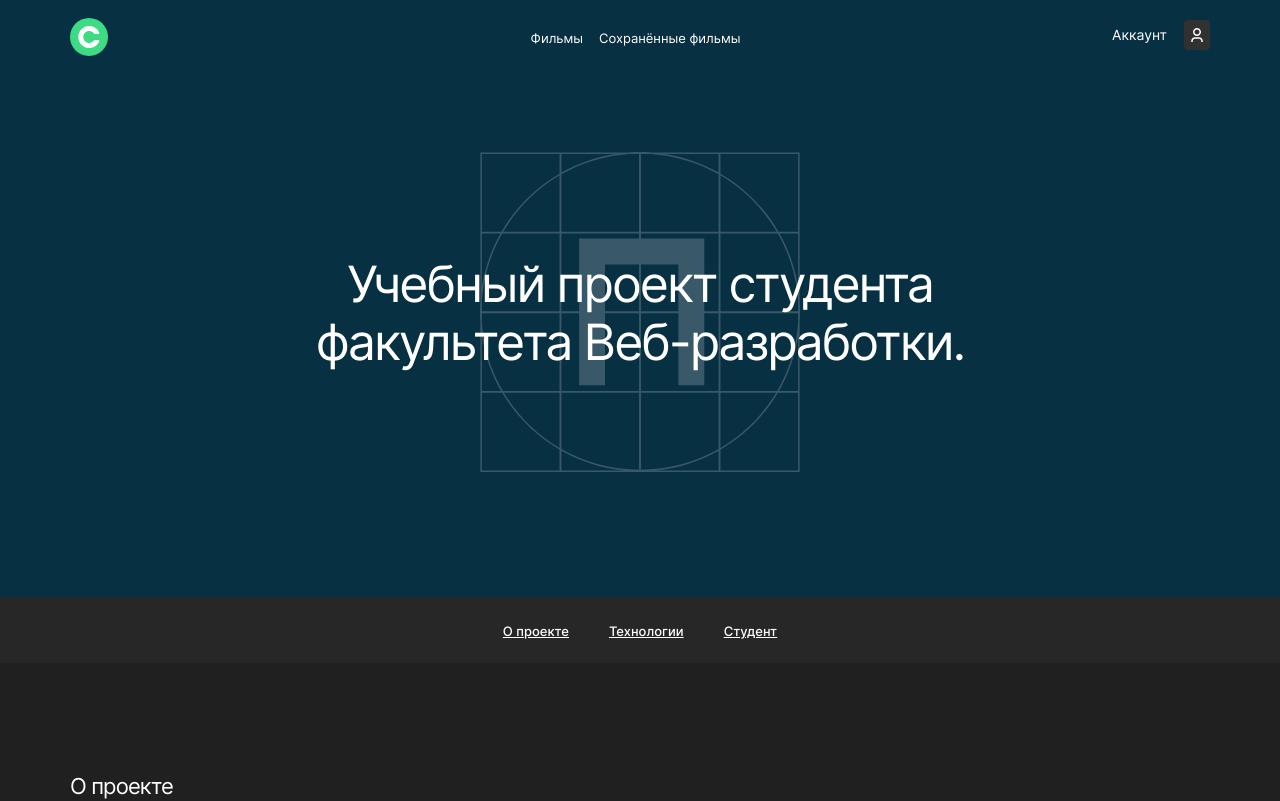
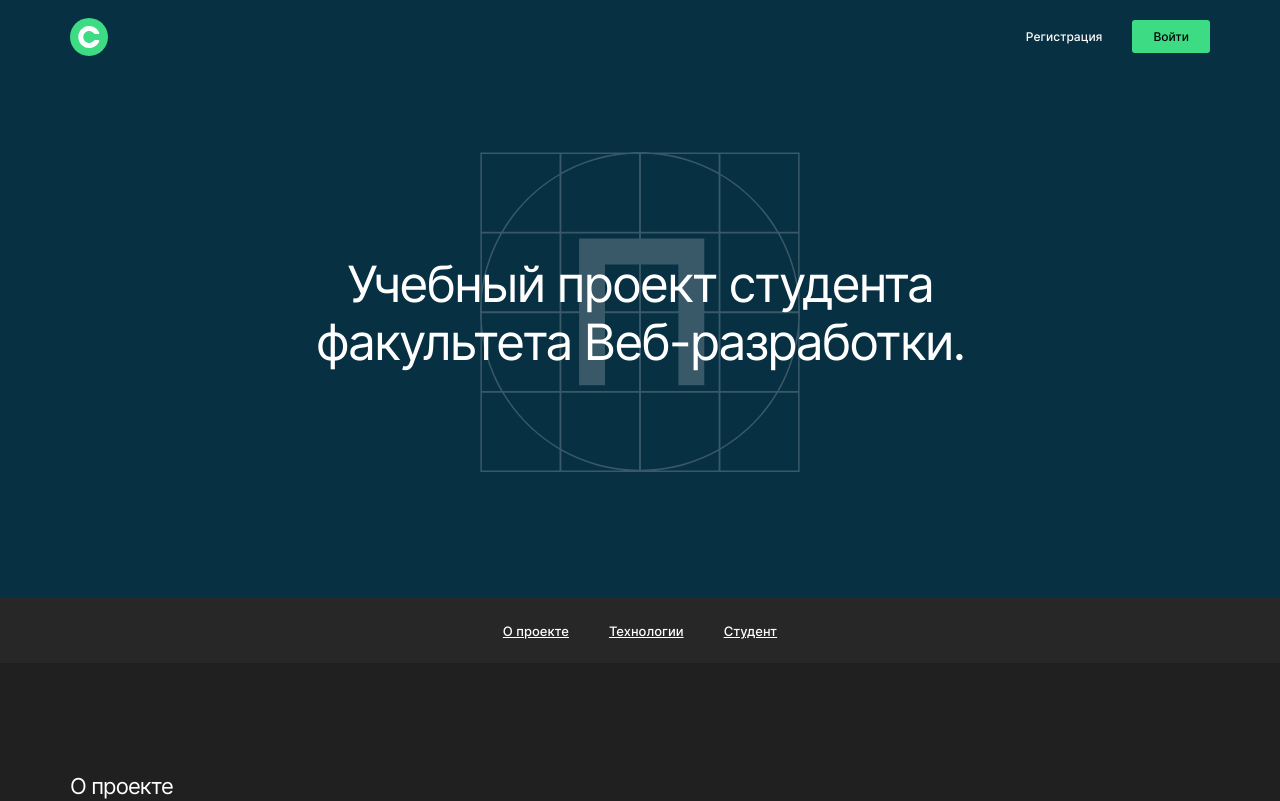
Before and after one commit to DmitriyLedovskih/movies-explorer-frontend, a React (Create React App) app: page / in a window 1280 px wide. Shown: the top 801 px of the page. Built offline with nearby package versions, Linux system fonts and the light colour scheme.

Commit message:
Fix: исправил баги

```diff
--- a/src/components/App/App.jsx
+++ b/src/components/App/App.jsx
@@ -1,4 +1,4 @@
-import { Route, Routes } from "react-router-dom";
+import { Route, Routes, useLocation } from "react-router-dom";
 import Header from "../Header/Header";
 import "./App.css";
 import Main from "../Main/Main";
@@ -11,9 +11,10 @@ import Profile from "../Profile/Profile";
 import NotFound from "../NotFound/NotFound";
 
 const App = () => {
+  const { pathname } = useLocation();
   return (
     <div className="App">
-      <Header />
+      {pathname !== "/signup" && pathname !== "/signin" && <Header />}
       <main className="content">
         <Routes>
           <Route path="/" element={<Main />} />
@@ -25,7 +26,7 @@ const App = () => {
           <Route path="*" element={<NotFound />} />
         </Routes>
       </main>
-      <Footer />
+      {pathname !== "/signup" && pathname !== "/signin" && <Footer />}
     </div>
   );
 };
--- a/src/components/Header/Header.jsx
+++ b/src/components/Header/Header.jsx
@@ -11,20 +11,20 @@ const Header = () => {
       <div className="container">
         <div className="header__row">
           <Link to="/" className="logo">
-            <img src={logo} alt="" className="logo__image" />
+            <img src={logo} alt="Логотип сайта" className="logo__image" />
           </Link>
           <div className="header__block">
-            <Navigation />
-            <Link to="/profile" className="header__user main-link">
+            {/* <Navigation /> */}
+            {/* <Link to="/profile" className="header__user main-link">
               Аккаунт
               <img
                 src={profileIcon}
                 alt="Иконка аккаунта"
                 className="header__user-image"
               />
-            </Link>
+            </Link> */}
           </div>
-          {/* <nav className="header__links-navigation">
+          <nav className="header__links-navigation">
             <ul className="header__links-menu main-list">
               <li className="header__links-item">
                 <Link to="/signup" className="header__links-link main-link">
@@ -40,10 +40,10 @@ const Header = () => {
                 </Link>
               </li>
             </ul>
-          </nav> */}
-          <button className="header__burger main-button" type="button">
+          </nav>
+          {/* <button className="header__burger main-button" type="button">
             <span className="header__burger-line"></span>
-          </button>
+          </button> */}
         </div>
       </div>
     </header>
--- a/src/components/Login/Login.jsx
+++ b/src/components/Login/Login.jsx
@@ -16,6 +16,7 @@ const Login = () => {
             type="email"
             className="auth-page__form-input main-input"
             name="email"
+            required
           />
         </label>
         <label className="auth-page__form-label">
@@ -24,6 +25,7 @@ const Login = () => {
             type="password"
             className="auth-page__form-input main-input"
             name="password"
+            required
           />
         </label>
         <button
--- a/src/components/MoviesCardList/MoviesCardList.jsx
+++ b/src/components/MoviesCardList/MoviesCardList.jsx
@@ -4,7 +4,7 @@ import MoviesCard from "../MoviesCard/MoviesCard";
 
 const MoviesCardList = () => {
   return (
-    <section className="movies-cards">
+    <section className="movies-cards" aria-label="Список с фильмами">
       <div className="movies-cards__list">
         <MoviesCard />
       </div>
--- a/src/components/NotFound/NotFound.css
+++ b/src/components/NotFound/NotFound.css
@@ -5,6 +5,7 @@
 .not-found__row {
   display: flex;
   flex-direction: column;
+  align-items: center;
   min-height: 73vh;
   padding: 55px 0;
   box-sizing: border-box;
@@ -38,6 +39,7 @@
   display: block;
   margin-top: auto;
   text-decoration: none;
+  padding-bottom: 5px;
 }
 
 @media screen and (max-width: 820px) {
--- a/src/components/Register/Register.jsx
+++ b/src/components/Register/Register.jsx
@@ -17,6 +17,7 @@ const Register = () => {
             type="text"
             className="auth-page__form-input main-input"
             name="name"
+            required
           />
         </label>
         <label className="auth-page__form-label">
@@ -25,6 +26,7 @@ const Register = () => {
             type="email"
             className="auth-page__form-input main-input"
             name="email"
+            required
           />
         </label>
         <label className="auth-page__form-label">
@@ -33,6 +35,7 @@ const Register = () => {
             type="password"
             className="auth-page__form-input main-input auth-page__form-input_type_error"
             name="password"
+            required
           />
           <span className="auth-page__form-error">Что-то пошло не так...</span>
         </label>
--- a/src/components/SearchForm/SearchForm.jsx
+++ b/src/components/SearchForm/SearchForm.jsx
@@ -4,12 +4,13 @@ import "./SearchForm.css";
 const SearchForm = () => {
   return (
     <form className="search-form" name="search-form">
-      <label className="search-form__label">
+      <div className="search-form__label">
         <input
           type="text"
           className="search-form__input main-input"
           placeholder="Фильм"
           name="search-input"
+          required
         />
         <button
           className="search-form__button main-button main-button_type_primary"
@@ -17,8 +18,8 @@ const SearchForm = () => {
         >
           Поиск
         </button>
-      </label>
-      <label className="search-form__label search-form__label-checkbox">
+      </div>
+      <div className="search-form__label search-form__label-checkbox">
         <input
           type="checkbox"
           className="search-form__checkbox-input"
@@ -26,9 +27,9 @@ const SearchForm = () => {
           value="check"
           defaultChecked
         />
-        <div className="search-form__checkbox"></div>
+        <span className="search-form__checkbox"></span>
         Короткометражки
-      </label>
+      </div>
     </form>
   );
 };
--- a/src/index.css
+++ b/src/index.css
@@ -229,7 +229,7 @@
   text-decoration: none;
 }
 
-@media screen and (max-width: 820px) {
+@media screen and (max-width: 1160px) {
   .section__container {
     padding: 0 30px;
   }
@@ -237,7 +237,7 @@
 
 @media screen and (max-width: 520px) {
   .section__container {
-    padding: 0 18px;
+    padding: 0 15px;
   }
 
   .section__title {
```
